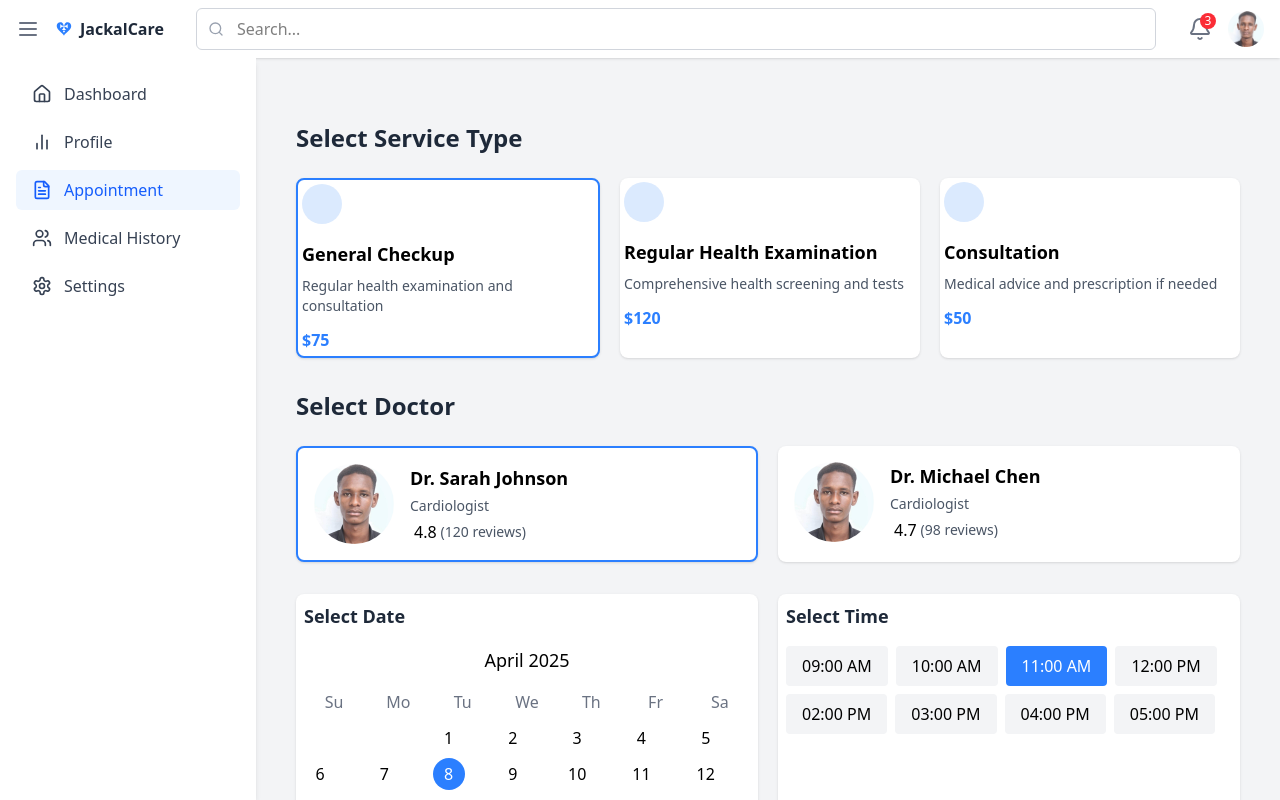
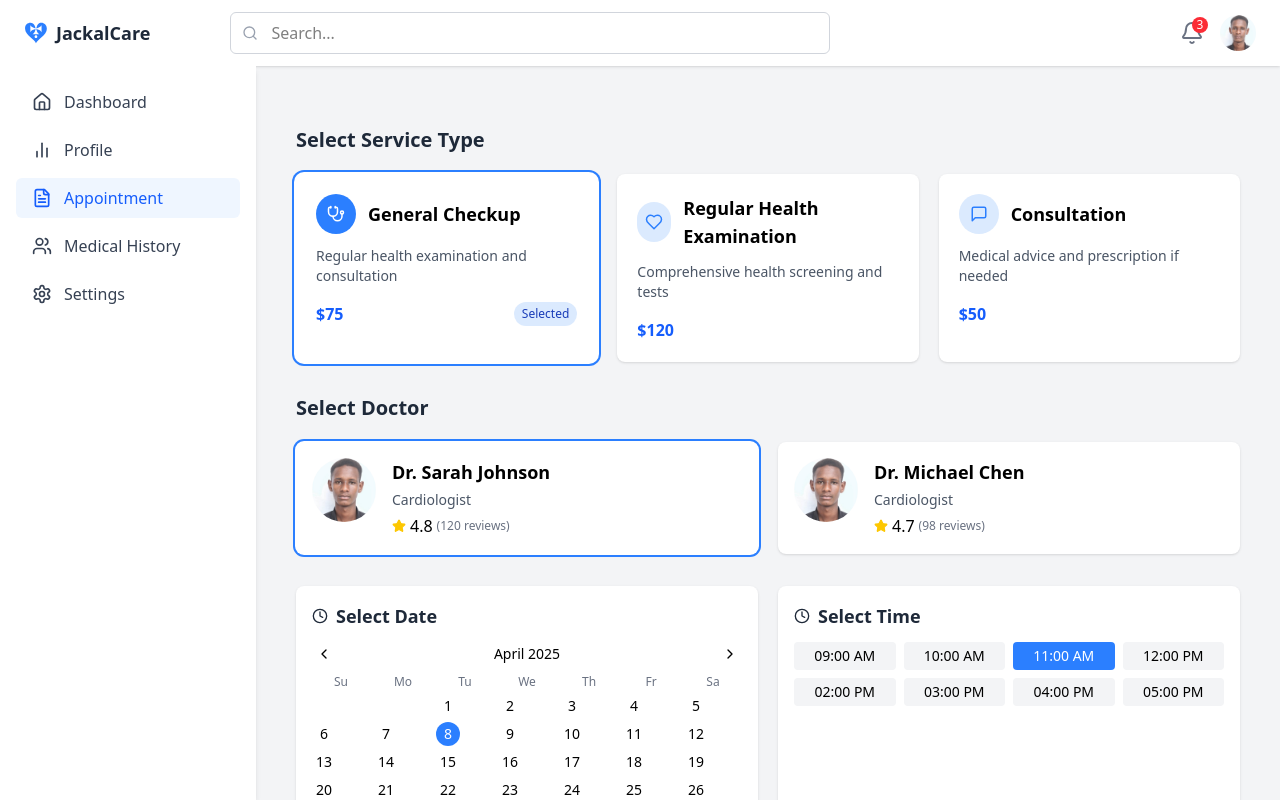
Before and after one commit to kubwimanav/jackalcare-dashboard, a React (Vite) app: page /appointment in a window 1280 px wide. Built offline with nearby package versions, Linux system fonts and the light colour scheme.

Commit message:
appointmentpage

```diff
--- a/src/App.jsx
+++ b/src/App.jsx
@@ -6,6 +6,7 @@ import DashboardHome from './components/DashboardHome'
 import SettingPage from './components/SettingPage'
 import MedicalHistoryPage from './components/MedicalHistoryPage'
 import AppointmentPage from './components/AppointmentPage'
+import ProfilePage from './components/ProfilePage'
 
 function App() {
 
@@ -18,6 +19,7 @@ function App() {
             <Route path="dashboard" element={<DashboardHome />} />
             <Route path="medicalhistory" element={<MedicalHistoryPage />} />
             <Route path="appointment" element={<AppointmentPage />} />
+            <Route path="profile" element={<ProfilePage />} />
             <Route path="setting" element={<SettingPage />} />
           </Route>
         </Routes>
--- a/src/components/AppointmentPage.jsx
+++ b/src/components/AppointmentPage.jsx
@@ -1,162 +1,183 @@
-import React, { useState } from 'react';
-import profile from '../assets/profile.jpg';
+import React, { useState } from "react";
+import profile from "../assets/profile.jpg";
+import {
+  Stethoscope,
+  Heart,
+  MessageSquare,
+  Star,
+  ChevronLeft,
+  ChevronRight,
+  Clock,
+} from "lucide-react";
+
 const AppointmentPage = () => {
   // State for selections
   const [selectedService, setSelectedService] = useState(0);
   const [selectedDoctor, setSelectedDoctor] = useState(0);
   const [selectedDate, setSelectedDate] = useState(new Date());
-  const [selectedTime, setSelectedTime] = useState(2); // Index of selected time
+  const [selectedTime, setSelectedTime] = useState(2);
 
-  // Sample data with real icons
+  // Sample data with improved icons
   const services = [
     {
       id: 0,
       title: "General Checkup",
       description: "Regular health examination and consultation",
       price: 75,
-      icon: <fa-stethoscope/>
+      icon: <Stethoscope size={18} />,
     },
     {
       id: 1,
       title: "Regular Health Examination",
       description: "Comprehensive health screening and tests",
       price: 120,
-      icon: "fa-heart-pulse"
+      icon: <Heart size={18} />,
     },
     {
       id: 2,
       title: "Consultation",
       description: "Medical advice and prescription if needed",
       price: 50,
-      icon: "fa-comment-medical"
-    }
+      icon: <MessageSquare size={18} />,
+    },
   ];
 
   const doctors = [
-    { id: 0, name: "Dr. Sarah Johnson", specialty: "Cardiologist", rating: 4.8, reviews: 120 },
-    { id: 1, name: "Dr. Michael Chen", specialty: "Cardiologist", rating: 4.7, reviews: 98 }
+    {
+      id: 0,
+      name: "Dr. Sarah Johnson",
+      specialty: "Cardiologist",
+      rating: 4.8,
+      reviews: 120,
+    },
+    {
+      id: 1,
+      name: "Dr. Michael Chen",
+      specialty: "Cardiologist",
+      rating: 4.7,
+      reviews: 98,
+    },
   ];
 
   const timeSlots = [
-    "09:00 AM", "10:00 AM", "11:00 AM", "12:00 PM",
-    "02:00 PM", "03:00 PM", "04:00 PM", "05:00 PM"
+    "09:00 AM",
+    "10:00 AM",
+    "11:00 AM",
+    "12:00 PM",
+    "02:00 PM",
+    "03:00 PM",
+    "04:00 PM",
+    "05:00 PM",
   ];
 
   // Calendar helpers
   const daysInMonth = (month, year) => new Date(year, month + 1, 0).getDate();
   const firstDayOfMonth = (month, year) => new Date(year, month, 1).getDay();
 
-  const renderCalendar = () => {
-    const month = selectedDate.getMonth();
-    const year = selectedDate.getFullYear();
-    const daysInCurrentMonth = daysInMonth(month, year);
-    const firstDay = firstDayOfMonth(month, year);
-
-    const monthNames = ["January", "February", "March", "April", "May", "June",
-                         "July", "August", "September", "October", "November", "December"];
-
-    // Create empty cells for days before the first day of month
-    const blanks = [];
-    for (let i = 0; i < firstDay; i++) {
-      blanks.push(<div key={`blank-${i}`} className="h-8 w-8"></div>);
-    }
-
-    // Create cells for days of the month
-    const days = [];
-    for (let d = 1; d <= daysInCurrentMonth; d++) {
-      const currentDate = new Date(year, month, d);
-      const isSelected = d === selectedDate.getDate();
-      const isToday = new Date().setHours(0,0,0,0) === currentDate.setHours(0,0,0,0);
-
-      days.push(
-        <div
-          key={`day-${d}`}
-          className={`h-8 w-8 rounded-full flex items-center justify-center cursor-pointer
-            ${isSelected ? 'bg-blue-500 text-white' : isToday ? 'border border-blue-500' : 'hover:bg-blue-100'}`}
-          onClick={() => setSelectedDate(new Date(year, month, d))}
-        >
-          {d}
-        </div>
-      );
-    }
-
-    // Combine blanks and days
-    const totalSlots = [...blanks, ...days];
-
-    return (
-      <div>
-        <div className="flex justify-between items-center mb-4">
-          <button
-            className="p-1 rounded hover:bg-gray-200"
-            onClick={() => setSelectedDate(new Date(year, month - 1, 1))}
-          >
-            <i className="fa-solid fa-chevron-left"></i>
-          </button>
-          <div className="text-lg font-medium">{monthNames[month]} {year}</div>
-          <button
-            className="p-1 rounded hover:bg-gray-200"
-            onClick={() => setSelectedDate(new Date(year, month + 1, 1))}
-          >
-            <i className="fa-solid fa-chevron-right"></i>
-          </button>
-        </div>
-
-        <div className="grid grid-cols-7 gap-1 text-center mb-2">
-          {['Su', 'Mo', 'Tu', 'We', 'Th', 'Fr', 'Sa'].map(day => (
-            <div key={day} className="font-medium text-gray-500">{day}</div>
-          ))}
-        </div>
-
-        <div className="grid grid-cols-7 gap-1">
-          {totalSlots}
-        </div>
-      </div>
-    );
-  };
+  const monthNames = [
+    "January",
+    "February",
+    "March",
+    "April",
+    "May",
+    "June",
+    "July",
+    "August",
+    "September",
+    "October",
+    "November",
+    "December",
+  ];
 
   return (
     <div className="bg-gray-100 min-h-screen p-4">
       <div className="max-w-6xl mx-auto">
-        {/* First Section: Service Types */}
-        <h2 className="text-2xl font-semibold my-6 text-gray-800">Select Service Type</h2>
-        <div className="flex flex-wrap gap-5 mb-8">
+        {/* First Section: Service Types - Improved Styling */}
+        <h2 className="text-xl font-semibold my-5 text-gray-800">
+          Select Service Type
+        </h2>
+        <div className="grid grid-cols-1 md:grid-cols-3 gap-5 mb-8">
           {services.map((service, index) => (
             <div
               key={service.id}
-              className={`bg-white rounded-lg p-1 flex-1 min-w-64 shadow cursor-pointer transition-all hover:shadow-lg hover:-translate-y-1 ${selectedService === index ? 'border-2 border-blue-500' : ''}`}
+              className={`bg-white rounded-lg p-5 shadow transition-all hover:shadow-md
+                ${
+                  selectedService === index
+                    ? "ring-2 ring-blue-500 ring-offset-2"
+                    : "hover:-translate-y-1"
+                }`}
               onClick={() => setSelectedService(index)}
             >
-              {/* Real icons using Font Awesome */}
-              <div className="w-10 h-10 bg-blue-100 rounded-full flex items-center justify-center mb-4">
-                <i className={`fa-solid ${service.icon} text-2xl text-blue-500`}></i>
+              <div className="flex items-center mb-3">
+                <div
+                  className={`w-10 h-10 rounded-full flex items-center justify-center
+                  ${selectedService === index ? "bg-blue-500" : "bg-blue-100"}`}
+                >
+                  <div
+                    className={
+                      selectedService === index ? "text-white" : "text-blue-500"
+                    }
+                  >
+                    {service.icon}
+                  </div>
+                </div>
+                <h3 className="text-lg font-semibold ml-3">{service.title}</h3>
               </div>
-              <h3 className="text-lg font-semibold mb-2">{service.title}</h3>
-              <p className="text-gray-600 text-sm mb-3">{service.description}</p>
-              <p className="text-blue-500 font-semibold">${service.price}</p>
+              <p className="text-gray-600 text-sm mb-4">
+                {service.description}
+              </p>
+              <div className="flex justify-between items-center">
+                <span className="text-blue-600 font-bold">
+                  ${service.price}
+                </span>
+                {selectedService === index && (
+                  <span className="text-xs bg-blue-100 text-blue-800 px-2 py-1 rounded-full">
+                    Selected
+                  </span>
+                )}
+              </div>
             </div>
           ))}
         </div>
 
         {/* Second Section: Doctor Selection */}
-        <h2 className="text-2xl font-semibold my-6 text-gray-800">Select Doctor</h2>
+        <h2 className="text-xl font-semibold my-5 text-gray-800">
+          Select Doctor
+        </h2>
         <div className="mb-8">
-          <div className="flex flex-wrap gap-5">
+          <div className="grid grid-cols-1 md:grid-cols-2 gap-5">
             {doctors.map((doctor, index) => (
               <div
                 key={doctor.id}
-                className={`flex bg-white rounded-lg p-4 w-full md:w-[calc(50%-10px)] shadow cursor-pointer transition-all hover:shadow-lg ${selectedDoctor === index ? 'border-2 border-blue-500' : ''}`}
+                className={`flex bg-white rounded-lg p-4 shadow transition-all hover:shadow-md
+                  ${
+                    selectedDoctor === index
+                      ? "ring-2 ring-blue-500 ring-offset-1"
+                      : "hover:-translate-y-1"
+                  }`}
                 onClick={() => setSelectedDoctor(index)}
               >
-                <div className="w-20 h-20 bg-blue-100 rounded-full mr-4 overflow-hidden">
-                  <img src={profile} alt={doctor.name} className="w-full h-full object-cover" />
+                <div className="w-16 h-16 bg-blue-100 rounded-full mr-4 overflow-hidden">
+                  <img
+                    src={profile}
+                    alt={doctor.name}
+                    className="w-full h-full object-cover"
+                  />
                 </div>
                 <div>
                   <h3 className="text-lg font-semibold mb-1">{doctor.name}</h3>
-                  <p className="text-gray-600 text-sm mb-1">{doctor.specialty}</p>
+                  <p className="text-gray-600 text-sm mb-1">
+                    {doctor.specialty}
+                  </p>
                   <div className="flex items-center gap-1">
-                    <i className="fa-solid fa-star text-yellow-400"></i>
-                    <span>{doctor.rating}</span>
-                    <span className="text-gray-600 text-sm">({doctor.reviews} reviews)</span>
+                    <Star
+                      size={14}
+                      className="text-yellow-400 fill-yellow-400"
+                    />
+                    <span className="font-medium">{doctor.rating}</span>
+                    <span className="text-gray-500 text-xs">
+                      ({doctor.reviews} reviews)
+                    </span>
                   </div>
                 </div>
               </div>
@@ -164,19 +185,132 @@ const AppointmentPage = () => {
           </div>
         </div>
 
-        {/* Third Section: Date and Time Selection */}
-        <div className="flex flex-wrap gap-5 mb-8">
-          <div className="flex-1 min-w-72 bg-white rounded-lg p-2 shadow">
-            <h3 className="text-lg font-semibold mb-4 text-gray-800">Select Date</h3>
-            {renderCalendar()}
+        {/* Third Section: Date and Time Selection - Minimized Calendar Height */}
+        <div className="grid grid-cols-1 md:grid-cols-2 gap-5 mb-8">
+          <div className="bg-white rounded-lg p-4 shadow">
+            <h3 className="text-lg font-semibold mb-3 text-gray-800 flex items-center">
+              <Clock size={16} className="mr-2" />
+              Select Date
+            </h3>
+
+            {/* Calendar - Inline Implementation */}
+            <div>
+              <div className="flex justify-between items-center mb-2">
+                <button
+                  className="p-1 rounded hover:bg-gray-200"
+                  onClick={() =>
+                    setSelectedDate(
+                      new Date(
+                        selectedDate.getFullYear(),
+                        selectedDate.getMonth() - 1,
+                        1
+                      )
+                    )
+                  }
+                >
+                  <ChevronLeft size={16} />
+                </button>
+                <div className="text-sm font-medium">
+                  {monthNames[selectedDate.getMonth()]}{" "}
+                  {selectedDate.getFullYear()}
+                </div>
+                <button
+                  className="p-1 rounded hover:bg-gray-200"
+                  onClick={() =>
+                    setSelectedDate(
+                      new Date(
+                        selectedDate.getFullYear(),
+                        selectedDate.getMonth() + 1,
+                        1
+                      )
+                    )
+                  }
+                >
+                  <ChevronRight size={16} />
+                </button>
+              </div>
+
+              <div className="grid grid-cols-7 gap-1 text-center mb-1">
+                {["Su", "Mo", "Tu", "We", "Th", "Fr", "Sa"].map((day) => (
+                  <div key={day} className="text-xs font-medium text-gray-500">
+                    {day}
+                  </div>
+                ))}
+              </div>
+
+              <div className="grid grid-cols-7 gap-1">
+                {/* Empty cells for days before the first day of month */}
+                {Array.from({
+                  length: firstDayOfMonth(
+                    selectedDate.getMonth(),
+                    selectedDate.getFullYear()
+                  ),
+                }).map((_, i) => (
+                  <div key={`blank-${i}`} className="h-6 w-6"></div>
+                ))}
+
+                {/* Days of the month */}
+                {Array.from({
+                  length: daysInMonth(
+                    selectedDate.getMonth(),
+                    selectedDate.getFullYear()
+                  ),
+                }).map((_, i) => {
+                  const d = i + 1;
+                  const currentDate = new Date(
+                    selectedDate.getFullYear(),
+                    selectedDate.getMonth(),
+                    d
+                  );
+                  const isSelected = d === selectedDate.getDate();
+                  const isToday =
+                    new Date().setHours(0, 0, 0, 0) ===
+                    currentDate.setHours(0, 0, 0, 0);
+
+                  return (
+                    <div
+                      key={`day-${d}`}
+                      className={`h-6 w-6 rounded-full flex items-center justify-center cursor-pointer text-sm
+                        ${
+                          isSelected
+                            ? "bg-blue-500 text-white font-medium"
+                            : isToday
+                            ? "border border-blue-500"
+                            : "hover:bg-blue-100"
+                        }`}
+                      onClick={() =>
+                        setSelectedDate(
+                          new Date(
+                            selectedDate.getFullYear(),
+                            selectedDate.getMonth(),
+                            d
+                          )
+                        )
+                      }
+                    >
+                      {d}
+                    </div>
+                  );
+                })}
+              </div>
+            </div>
           </div>
-          <div className="flex-1 min-w-72 bg-white rounded-lg p-2 shadow">
-            <h3 className="text-lg font-semibold mb-4 text-gray-800">Select Time</h3>
-            <div className="flex flex-wrap gap-2">
+
+          <div className="bg-white rounded-lg p-4 shadow">
+            <h3 className="text-lg font-semibold mb-3 text-gray-800 flex items-center">
+              <Clock size={16} className="mr-2" />
+              Select Time
+            </h3>
+            <div className="grid grid-cols-2 sm:grid-cols-4 gap-2">
               {timeSlots.map((time, index) => (
                 <div
                   key={index}
-                  className={`py-2 px-4 rounded cursor-pointer transition-all ${selectedTime === index ? 'bg-blue-500 text-white' : 'bg-gray-100 hover:bg-blue-100'}`}
+                  className={`py-1 px-2 rounded text-center cursor-pointer text-sm transition-all
+                    ${
+                      selectedTime === index
+                        ? "bg-blue-500 text-white font-medium"
+                        : "bg-gray-100 hover:bg-blue-100"
+                    }`}
                   onClick={() => setSelectedTime(index)}
                 >
                   {time}
@@ -187,20 +321,32 @@ const AppointmentPage = () => {
         </div>
 
         {/* Fourth Section: Appointment Summary */}
-        <h2 className="text-2xl font-semibold my-6 text-gray-800">Appointment Summary</h2>
-        <div className="bg-white rounded-lg p-6 shadow mb-8">
+        <h2 className="text-xl font-semibold my-5 text-gray-800">
+          Appointment Summary
+        </h2>
+        <div className="bg-white rounded-lg p-5 shadow mb-8">
           <div className="py-3 flex justify-between border-b border-gray-200">
             <span className="font-semibold text-gray-600">Service</span>
-            <span className="text-gray-800">{services[selectedService].title}</span>
+            <span className="text-gray-800">
+              {services[selectedService].title}
+            </span>
           </div>
           <div className="py-3 flex justify-between border-b border-gray-200">
             <span className="font-semibold text-gray-600">Doctor</span>
-            <span className="text-gray-800">{doctors[selectedDoctor].name} ({doctors[selectedDoctor].specialty})</span>
+            <span className="text-gray-800">
+              {doctors[selectedDoctor].name} (
+              {doctors[selectedDoctor].specialty})
+            </span>
           </div>
           <div className="py-3 flex justify-between border-b border-gray-200">
             <span className="font-semibold text-gray-600">Date & Time</span>
             <span className="text-gray-800">
-              {selectedDate.toLocaleDateString('en-US', { month: 'long', day: 'numeric', year: 'numeric' })} at {timeSlots[selectedTime]}
+              {selectedDate.toLocaleDateString("en-US", {
+                month: "long",
+                day: "numeric",
+                year: "numeric",
+              })}{" "}
+              at {timeSlots[selectedTime]}
             </span>
           </div>
           <div className="py-3 flex justify-between border-b border-gray-200">
@@ -209,16 +355,18 @@ const AppointmentPage = () => {
           </div>
           <div className="py-3 flex justify-between">
             <span className="font-semibold text-gray-600">Price</span>
-            <span className="text-lg font-semibold text-blue-500">${services[selectedService].price}</span>
+            <span className="text-lg font-semibold text-blue-600">
+              ${services[selectedService].price}
+            </span>
           </div>
         </div>
 
-        {/* Button Container - on right side */}
+        {/* Button Container */}
         <div className="flex justify-end gap-4 mt-6">
-          <button className="px-6 py-3 bg-gray-100 text-gray-600 font-semibold rounded border border-gray-300 hover:bg-gray-200 transition-all">
+          <button className="px-5 py-2 bg-gray-200 text-gray-700 font-medium rounded-lg hover:bg-gray-300 transition-colors">
             Back
           </button>
-          <button className="px-4 py-2 rounded-2xl bg-blue-500 text-white font-semibold rounded hover:bg-blue-600 transition-all">
+          <button className="px-5 py-2 bg-blue-600 text-white font-medium rounded-lg hover:bg-blue-700 transition-colors">
             Confirm Booking
           </button>
         </div>
--- a/src/components/Header.jsx
+++ b/src/components/Header.jsx
@@ -1,30 +1,27 @@
 import React from "react";
-import { Bell, Menu, Search } from "lucide-react";
+import { Bell, Search } from "lucide-react";
 import { GiRoyalLove } from "react-icons/gi";
 
 import profile from "../assets/profile.jpg"; // Adjust the path as necessary
-const Header = ({ toggleSidebar }) => {
+
+const Header = () => {
   return (
-    <header className="bg-white shadow-sm px-4 py-2 flex items-center justify-between">
-      {/* Logo & Icon Side */}
-      <div className="flex items-center space-x-4">
-        <Menu
-          className="h-6 w-6 text-gray-500 cursor-pointer"
-          onClick={toggleSidebar}
-        />
-        <div className="flex items-center">
-         <GiRoyalLove className="text-blue-500"/>
-          <span className="ml-2 font-semibold text-gray-800">JackalCare</span>
-        </div>
+    <header className="bg-white shadow-sm px-6 py-3 flex items-center justify-between">
+      {/* Logo Side */}
+      <div className="flex items-center">
+        <GiRoyalLove className="text-blue-500 h-6 w-6" />
+        <span className="ml-2 font-semibold text-gray-800 text-lg">
+          JackalCare
+        </span>
       </div>
 
-      {/* Search Input */}
-      <div className="hidden md:flex items-center flex-1 mx-8 relative">
+      {/* Search Input - Increased left margin and decreased width */}
+      <div className="hidden md:flex items-center flex-1 ml-20 mr-4 relative">
         <Search className="absolute left-3 h-4 w-4 text-gray-400" />
         <input
           type="text"
           placeholder="Search..."
-          className="w-full pl-10 pr-4 py-2 rounded-md border border-gray-300 focus:outline-none focus:ring-2 focus:ring-blue-500 focus:border-transparent"
+          className="w-150 pl-10 pr-4 py-2 rounded-md border border-gray-300 focus:outline-none focus:ring-2 focus:ring-blue-500 focus:border-transparent"
         />
       </div>
 
```
Also changed, not shown: src/components/DashboardHome.jsx (+106 -41 lines), src/components/ProfilePage.jsx (added, +9 -0 lines).
